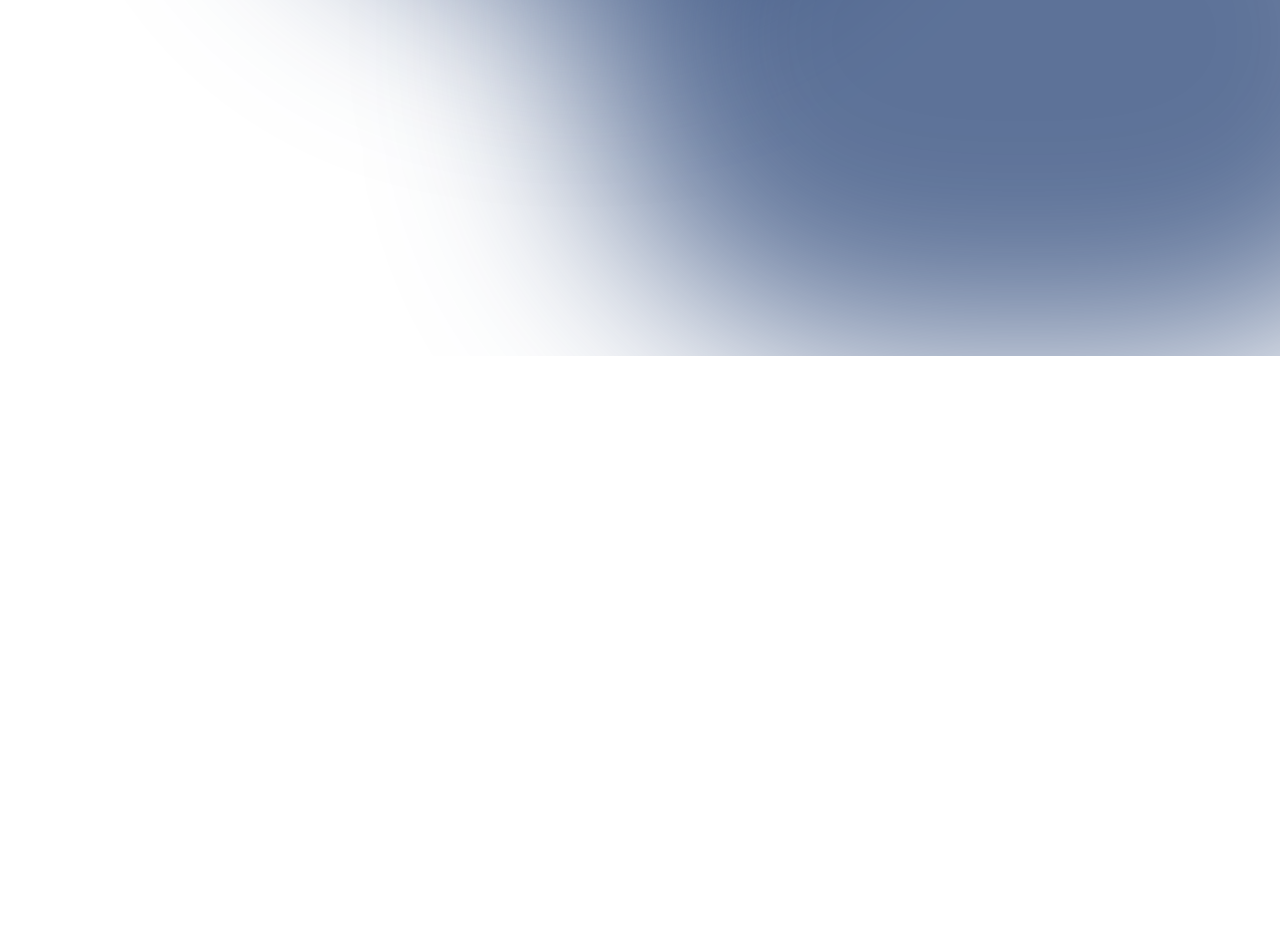
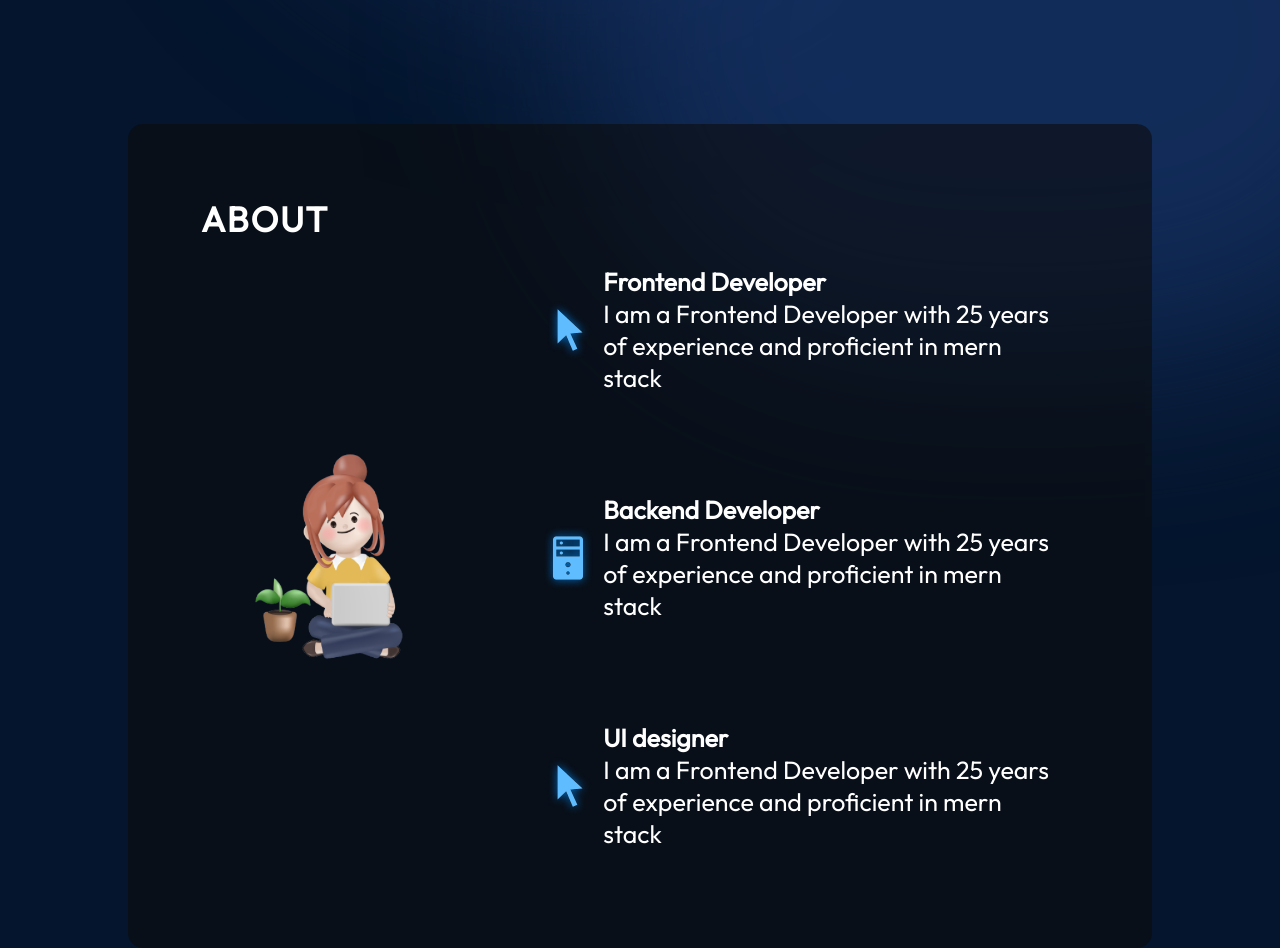
Before and after one commit to MuhammadZeeshanAkram/Doctor-Zohaib-Portfolio, a React (Vite) app in the folder Doctor Portfolio/: page / in a window 1280 px wide. Shown: the part 680-1628 px from the top of the page. Before the commit the page ends 1036 px from the top, so only its background shows below. Built offline with nearby package versions, Linux system fonts and the light colour scheme.

Commit message:
Added about section

```diff
--- a/Doctor Portfolio/src/App.jsx
+++ b/Doctor Portfolio/src/App.jsx
@@ -1,5 +1,6 @@
 
 import styles from './App.module.css';
+import { About } from './components/About/About';
 import { Hero } from './components/Hero/Hero';
 import { Navbar } from './components/Navbar/Navbar';
 
@@ -10,6 +11,7 @@
     <div className={styles.App}>
       <Navbar/>
       <Hero/>
+      <About/>
     </div>
   )
 }
--- /dev/null
+++ b/Doctor Portfolio/src/components/About/About.jsx
@@ -0,0 +1,39 @@
+import React from 'react';
+import styles from './About.module.css';
+import { getImageUrl } from '../../utils'
+
+export const About = () => {
+  return (
+    <section className={styles.container}>
+        <h2 className={styles.title}>About</h2>
+        <div className={styles.content}>
+            <img src={getImageUrl('about/aboutImage.png')} alt="Me sitting with a laptop"
+            className={styles.aboutImage}
+            />
+            <ul className={styles.aboutItems}>
+                <li className={styles.aboutItem}>
+                    <img src={getImageUrl("about/cursorIcon.png")} alt="cursor icon"/>
+                   <div className={styles.aboutItemText}>
+                    <h3>Frontend Developer</h3>
+                    <p>I am a Frontend Developer with 25 years of experience and proficient in mern stack</p>
+                   </div>
+                </li>
+                <li className={styles.aboutItem}>
+                    <img src={getImageUrl("about/serverIcon.png")} alt="server icon"/>
+                   <div className={styles.aboutItemText}>
+                    <h3>Backend Developer</h3>
+                    <p>I am a Frontend Developer with 25 years of experience and proficient in mern stack</p>
+                   </div>
+                </li>
+                <li className={styles.aboutItem}>
+                    <img src={getImageUrl("about/cursorIcon.png")} alt=" UI icon"/>
+                   <div className={styles.aboutItemText}>
+                    <h3>UI designer</h3>
+                    <p>I am a Frontend Developer with 25 years of experience and proficient in mern stack</p>
+                   </div>
+                </li>
+            </ul>
+        </div>
+    </section>
+  )
+}
--- /dev/null
+++ b/Doctor Portfolio/src/components/About/About.module.css
@@ -0,0 +1,77 @@
+@import "../../vars.css";
+.container{
+    position: relative;
+    background-color: rgba(12,12,12,0.6);
+    border-radius: 15px;
+    padding: 73px;
+    margin-top: 129px;
+    z-index: 1;
+    margin-left: 10%;
+    margin-right: 10%;
+}
+.title{
+    font-size: 35px;
+    font-weight: 700;
+    letter-spacing: 1.75px;
+    text-transform: uppercase;
+    color: var(--color-text);
+}
+.content{
+    display: flex;
+    flex-direction: row;
+    align-items: center;
+}
+.aboutImage{
+    width: 35%;
+}
+.aboutItems{
+    color: var(--color-text);
+    display: flex;
+    flex-direction: column;
+    gap: 50px;
+}
+.aboutItem{
+    display: flex;
+    flex-direction: none;
+    align-items: center;
+    border-radius: 20px;
+    list-style: none;
+    padding: 25px;
+    background-image: linear-gradient(90deg, rgba(165,215,232,0.42) 0%, rgba(255,255,255,0) 100%);
+    background-size: 0 100%;
+    background-repeat: no-repeat;
+    transition: 0.4s ;
+}
+.aboutItem:hover{
+    background-size: 100% 100%;
+
+}
+
+.aboutItem h3{
+    font-size: 25px;
+    font-weight: 600;
+}
+.aboutItem p{
+    font-size: 25px;
+}
+@media screen and (max-width: 830px) {
+    .container{
+        flex-direction: column-reverse;
+        align-items: center;
+        padding: 50px; /* Optional: Adjust padding for smaller screens */
+    }
+
+    .content{
+        flex-direction: column; /* Stack the image and about items vertically */
+        align-items: center;    /* Center the content horizontally */
+        gap: 20px;              /* Adjust spacing between image and about items */
+    }
+
+    .aboutImage{
+        width: 80%; /* Optional: Adjust image size for smaller screens */
+    }
+    .aboutItems{
+        padding-left: 0;
+        padding-right: 0;
+}
+}
--- a/Doctor Portfolio/src/index.css
+++ b/Doctor Portfolio/src/index.css
@@ -4,3 +4,6 @@
   padding:0;
   font-family: "outfit",Arial,Helvetica,sans-serif;
 }
+html{
+  scroll-behavior: smooth !important;
+}
```
